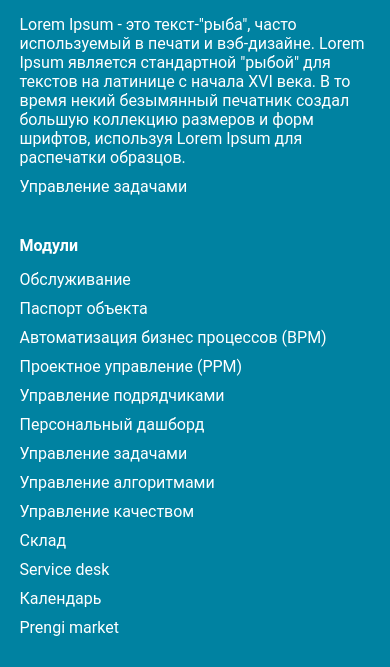
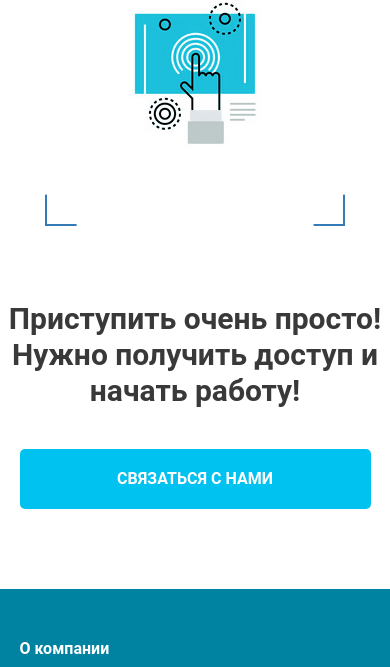
Before and after one commit to IrinaBukley23/-layouts, a plain HTML site: page FMC/index.html in a window 390 px wide. Shown: the part 282-949 px from the top of the page. Drawn offline with Linux system fonts and the light colour scheme.

Commit message:
feat: add start adaptive

```diff
--- a/FMC/css/start.css
+++ b/FMC/css/start.css
@@ -5,11 +5,10 @@
     flex-direction: column;
 }
 .start__logo {
-    width: 305px;
-    height: 305px;
+    width: 300px;
+    height: 300px;
     margin: 0 auto 75px;
     display: inline-block;
-    width: 300px;
     position: relative;
     border: 2px solid #337AB7;
     transition: all .3s ease;
@@ -58,3 +57,31 @@
       width: 25%;
       margin: 40px auto 0;
   }
+
+  @media (max-width: 1140px) {
+    .start__btn {
+        width: 35%;
+    }
+}
+@media (max-width: 760px) {
+    .start__btn {
+        width: 40%;
+    }
+}
+
+@media (max-width: 660px) {
+    .start__btn {
+        width: 50%;
+    }
+}
+@media (max-width: 540px) {
+    .start__btn {
+        width: 90%;
+    }
+}
+  @media (max-width: 320px) {
+    .start__logo {
+        width: 280px;
+        height: 280px;
+    }
+}
--- a/FMC/index.html
+++ b/FMC/index.html
@@ -71,8 +71,8 @@
             </div>
         </div>
     </header>
-    <!-- <main>
-        <section class="promo">
+    <main>
+        <!-- <section class="promo">
             <div class="wrapper">
                 <div class="promo__menu">
                     <div class="promo__menu-logo">
@@ -230,7 +230,7 @@
             <div class="wrapper variant__wrapper">
                 <h2 class="title title__white">Варианты развертывания Ваших данных</h2>
             </div>
-        </section>
+        </section> -->
         <section class="start">
             <div class="wrapper start__wrapper">
                 <div class="start__logo">
@@ -242,7 +242,7 @@
                 <button class="btn start__btn">связаться с нами</button>
             </div>
         </section>
-    </main> -->
+    </main>
     <footer class="footer">
         <div class="footer__top">
             <div class="wrapper">
```
